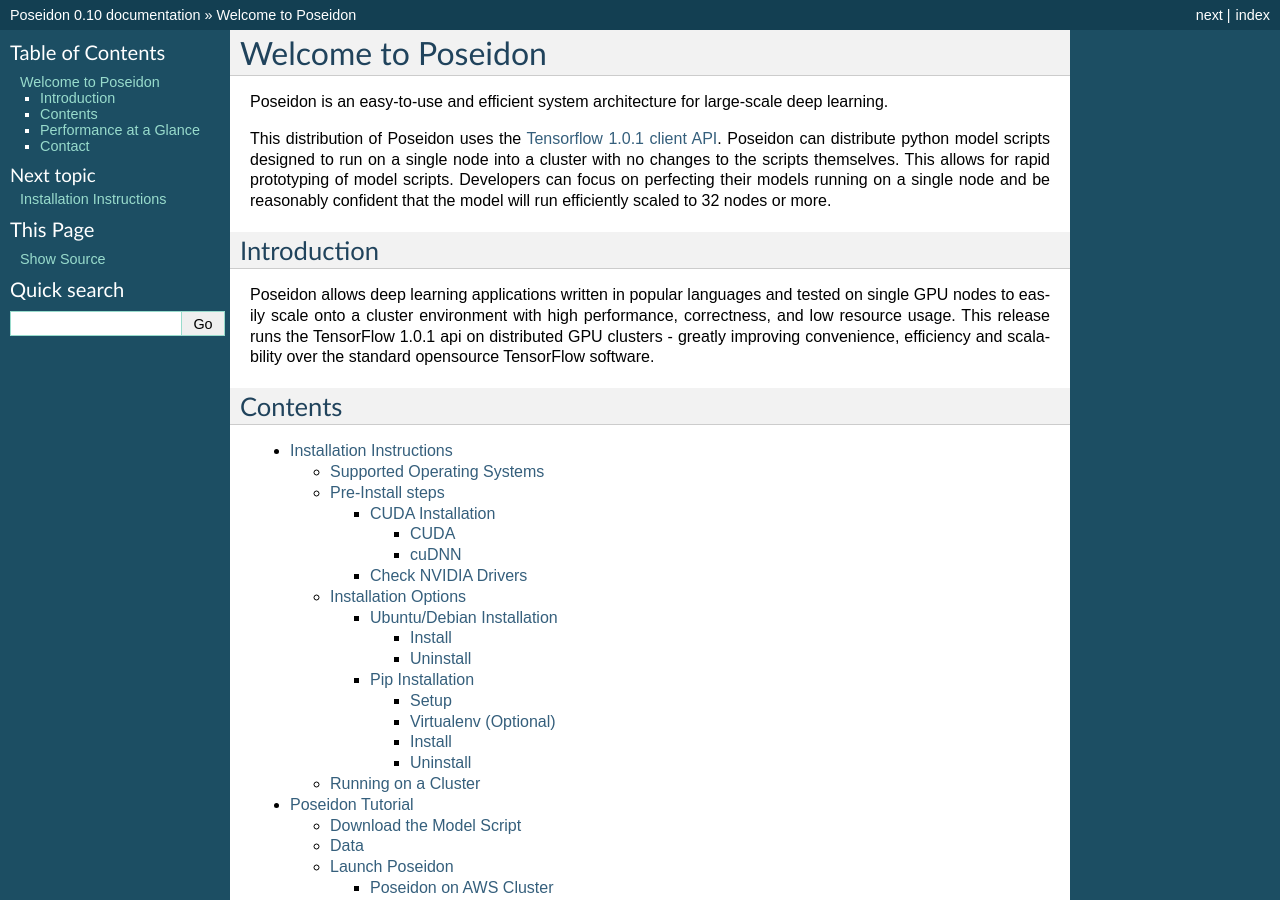
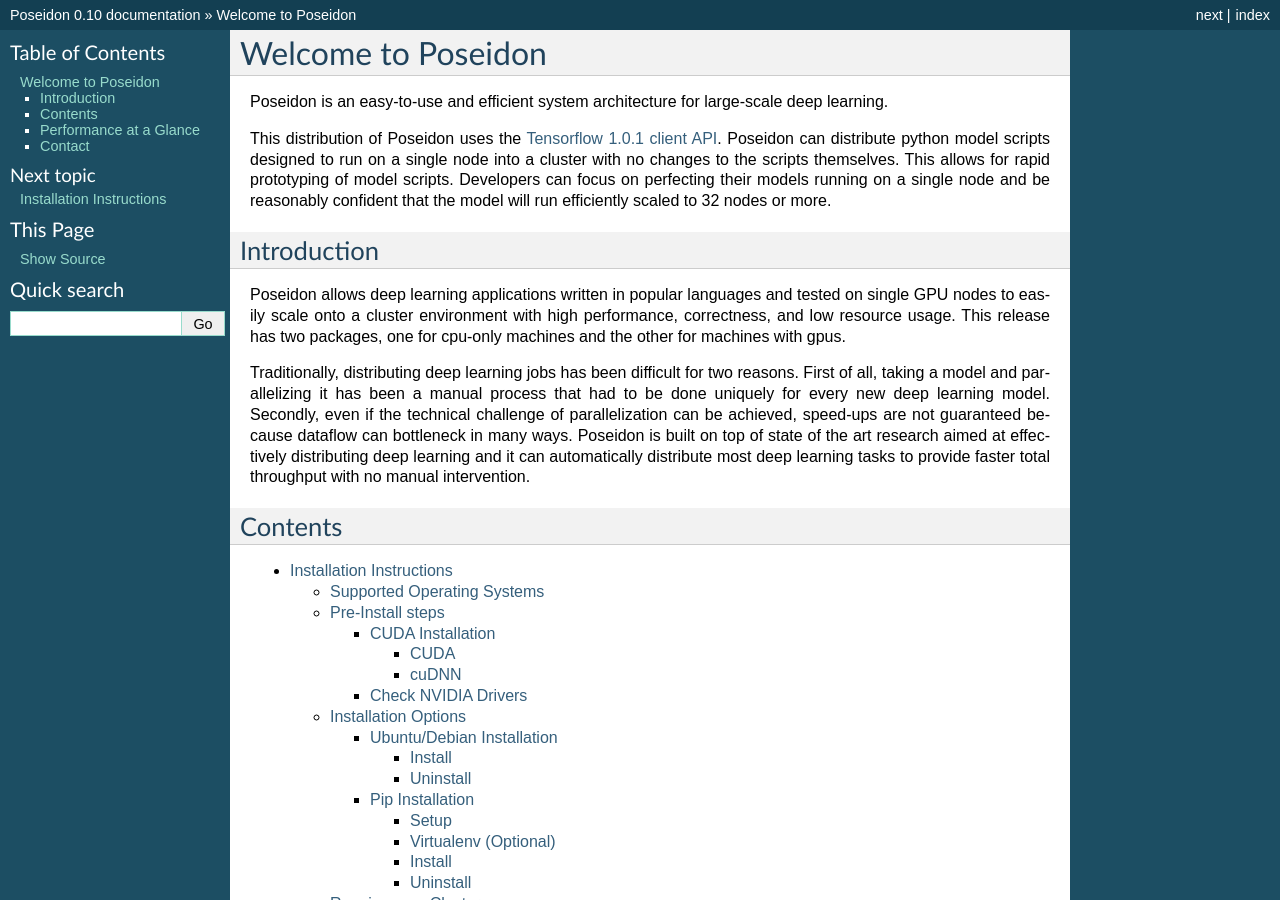
Before and after one commit to petuum-inc/poseidon-release, a Sphinx documentation site: the page built from docs/source/index.rst, in a window 1280 px wide and 900 px high. Built offline with Sphinx 7.4.7, drawn with Linux system fonts in a browser that asks for light colours.

Commit message:
adding cpu version instructions

```diff
--- a/docs/source/cuda_install.rst
+++ b/docs/source/cuda_install.rst
@@ -1,7 +1,7 @@
 CUDA Installation
 -----------------
 
-TensorFlow uses the Nvidia library CUDA and the machine learning patch cuDNN to run certain computation-heavy operations on GPUs. Thus, in order to launch a Poseidon job you must first install CUDA and cuDNN.
+TensorFlow uses the Nvidia library CUDA and the machine learning patch cuDNN to run certain computation-heavy operations on GPUs. Thus, in order to launch a Poseidon job using your GPU you must first install CUDA and cuDNN.
 
 CUDA
 ^^^^
--- a/docs/source/index.rst
+++ b/docs/source/index.rst
@@ -9,7 +9,9 @@
 Introduction
 ------------
 
-Poseidon allows deep learning applications written in popular languages and tested on single GPU nodes to easily scale onto a cluster environment with high performance, correctness, and low resource usage. This release runs the TensorFlow 1.0.1 api on distributed GPU clusters - greatly improving convenience, efficiency and scalability over the standard opensource TensorFlow software.
+Poseidon allows deep learning applications written in popular languages and tested on single GPU nodes to easily scale onto a cluster environment with high performance, correctness, and low resource usage. This release has two packages, one for cpu-only machines and the other for machines with gpus.
+
+Traditionally, distributing deep learning jobs has been difficult for two reasons. First of all, taking a model and parallelizing it has been a manual process that had to be done uniquely for every new deep learning model. Secondly, even if the technical challenge of parallelization can be achieved, speed-ups are not guaranteed because dataflow can bottleneck in many ways. Poseidon is built on top of state of the art research aimed at effectively distributing deep learning and it can automatically distribute most deep learning tasks to provide faster total throughput with no manual intervention.
 
 Contents
 --------
--- a/docs/source/install.rst
+++ b/docs/source/install.rst
@@ -11,7 +11,9 @@
 Pre-Install steps
 -----------------
 
-Poseidon runs on GPU clusters. The following steps outline the installation of GPU libraries CUDA and cuDNN:
+There are two Poseidon packages. One is for CPU-only devices, the other runs on GPU devices.
+
+For GPU devices, you must install the nVidia CUDA libraries. The install instructions for CUDA and cuDNN are outlined below:
 
 .. toctree::
    :maxdepth: 2
```
Also changed, not shown: docs/source/debian_install.rst (+12 -5 lines), docs/source/pip_install.rst (+9 -3 lines).
